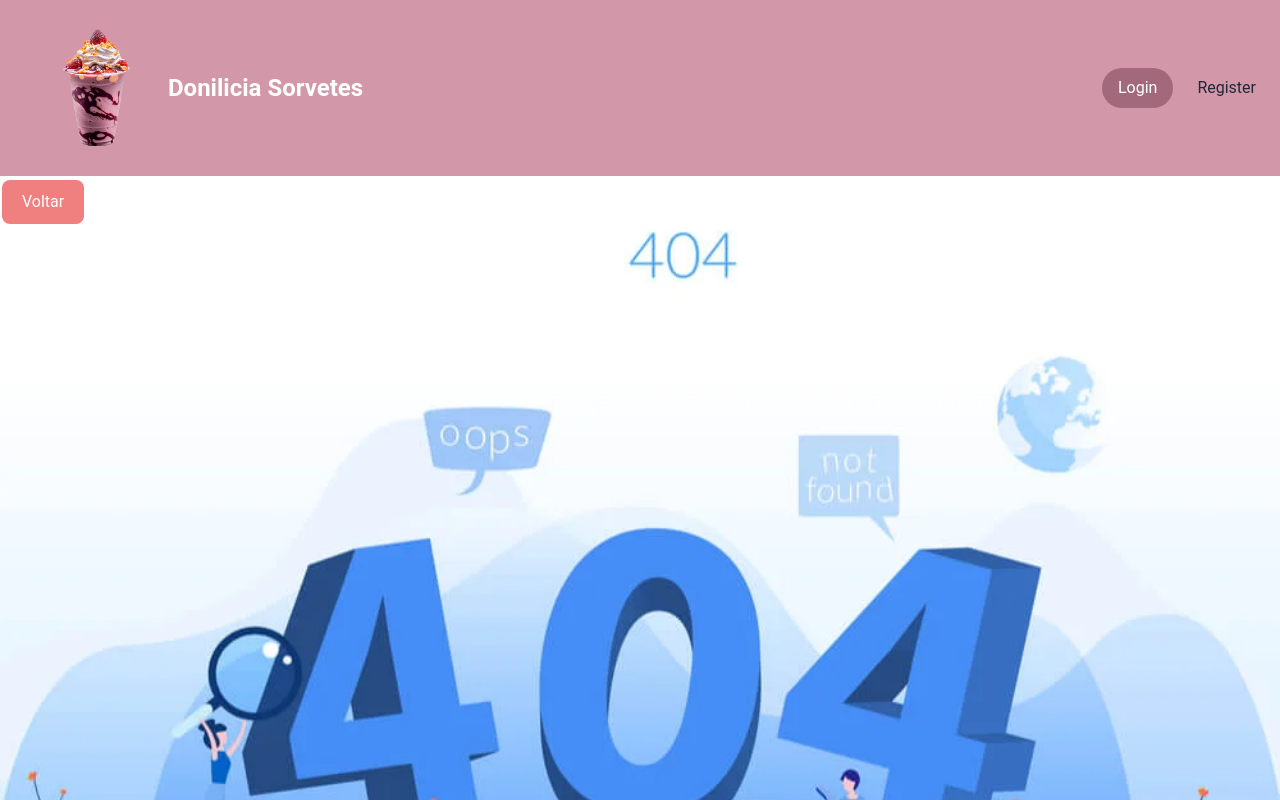
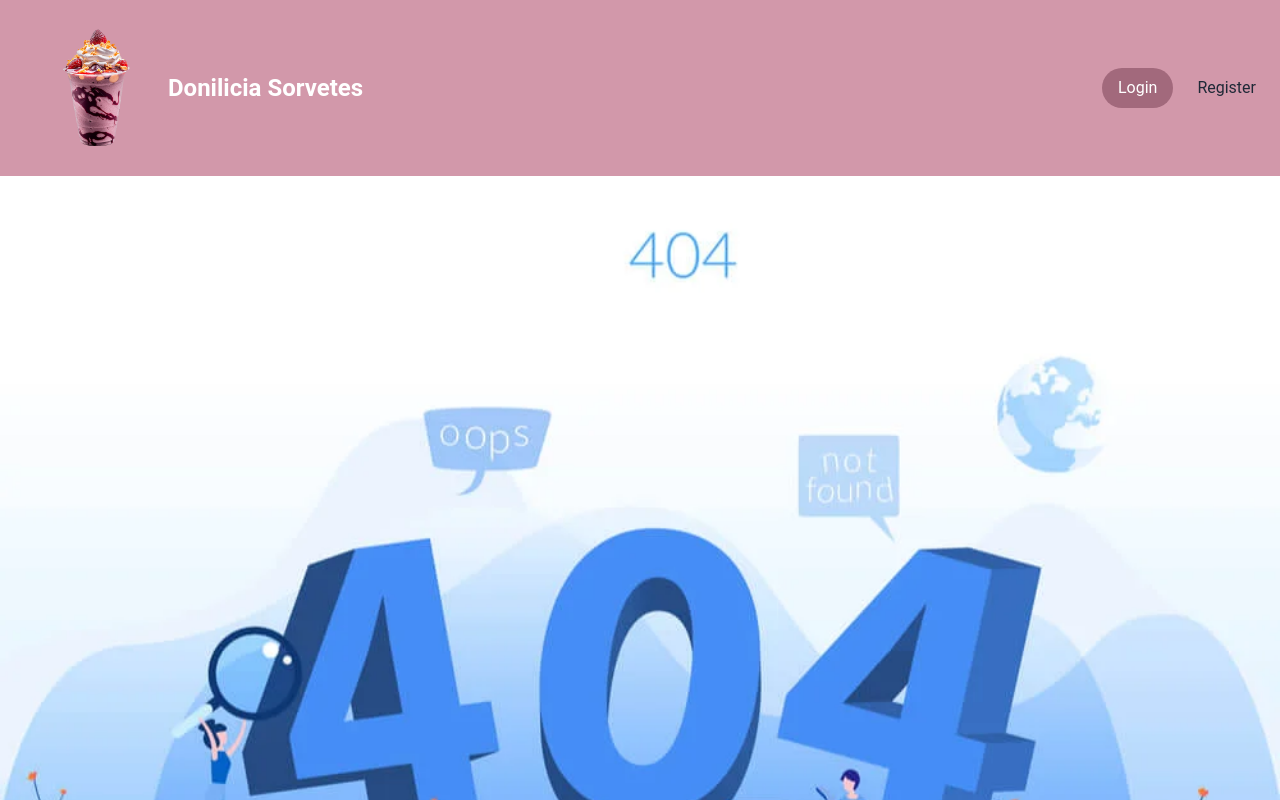
Before and after one commit to Doni-zete/react-tarefas, a React (Create React App) app: page /comprarAgora in a window 1280 px wide. Shown: the top 800 px of the page. Built offline with nearby package versions, Linux system fonts and the light colour scheme.

Commit message:
feat: pagina não encontrado

```diff
--- a/src/components/NotFound/index.js
+++ b/src/components/NotFound/index.js
@@ -1,15 +1,8 @@
-import React from "react";
-import { Link } from "react-router-dom";
-import "./style.css";
+import React from 'react';
+import './style.css';
 
 const NotFound = () => {
-  return (
-    <div className="banner-not-found">
-      <Link to="/">
-        <button className="button-not-found">Voltar</button>
-      </Link>
-    </div>
-  );
+  return <div className="h-screen banner-not-found"></div>;
 };
 
 export default NotFound;
```
